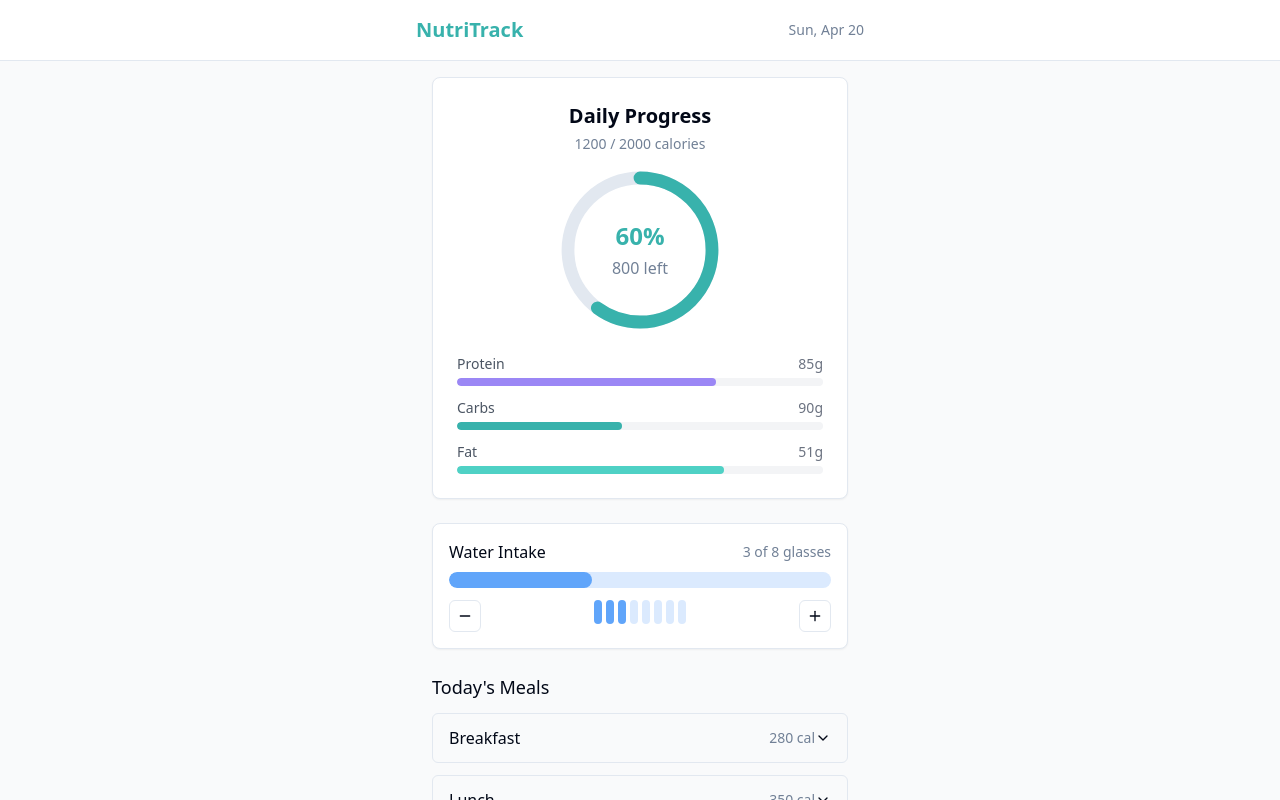
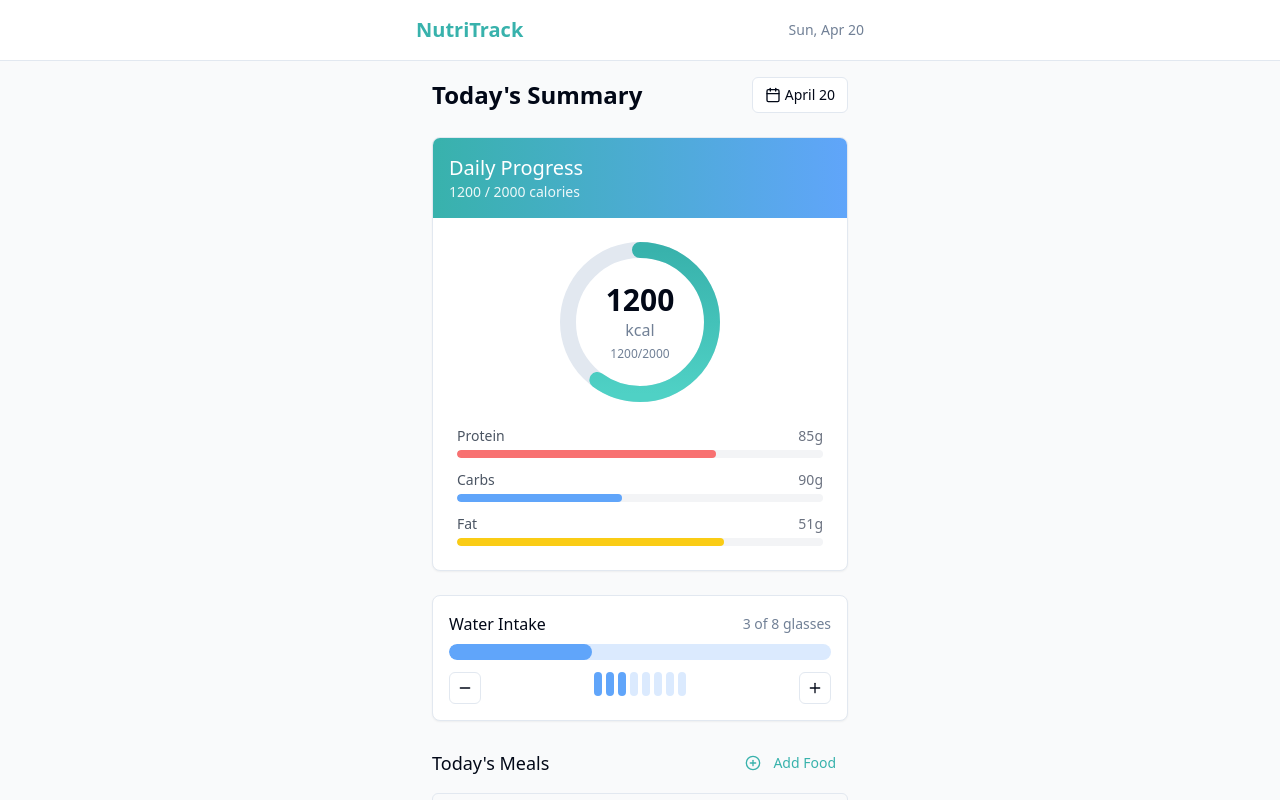
Before and after one commit to rossveerman/nutri-habit-track, a React (Vite) app: page / in a window 1280 px wide. Shown: the top 800 px of the page. Built offline with nearby package versions, Linux system fonts and the light colour scheme.

Commit message:
Refactor: Use references

```diff
--- a/src/App.tsx
+++ b/src/App.tsx
@@ -1,3 +1,4 @@
+
 import { Toaster } from "@/components/ui/toaster";
 import { Toaster as Sonner } from "@/components/ui/sonner";
 import { TooltipProvider } from "@/components/ui/tooltip";
@@ -8,6 +9,7 @@ import AddFood from "./pages/AddFood";
 import Profile from "./pages/Profile";
 import Layout from "./components/Layout";
 import NotFound from "./pages/NotFound";
+import FoodDetail from "./pages/FoodDetail";
 
 const queryClient = new QueryClient();
 
@@ -21,6 +23,7 @@ const App = () => (
           <Route path="/" element={<Index />} />
           <Route path="/add-food" element={<Layout><AddFood /></Layout>} />
           <Route path="/profile" element={<Layout><Profile /></Layout>} />
+          <Route path="/food/:id" element={<FoodDetail />} />
           {/* ADD ALL CUSTOM ROUTES ABOVE THE CATCH-ALL "*" ROUTE */}
           <Route path="*" element={<NotFound />} />
         </Routes>
--- a/src/components/CircularProgress.tsx
+++ b/src/components/CircularProgress.tsx
@@ -34,15 +34,33 @@ export function CircularProgress({
     ? `${remaining} left`
     : `${Math.abs(remaining)} over`;
 
-  // Color based on percentage
-  const getColor = () => {
-    if (percentage >= 100) return 'text-red-500';
-    if (percentage >= 90) return 'text-amber-500';
-    return 'text-nutritrack-teal';
+  // Color gradients for progress
+  const getGradient = () => {
+    if (percentage >= 100) return 'stroke-[url(#red-gradient)]';
+    if (percentage >= 90) return 'stroke-[url(#yellow-gradient)]';
+    return 'stroke-[url(#teal-gradient)]';
   };
 
   return (
     <div className={cn('relative flex items-center justify-center', sizeClasses[size], className)}>
+      {/* SVG Gradients */}
+      <svg width="0" height="0">
+        <defs>
+          <linearGradient id="teal-gradient" x1="0%" y1="0%" x2="100%" y2="0%">
+            <stop offset="0%" stopColor="#4fd1c5" />
+            <stop offset="100%" stopColor="#38b2ac" />
+          </linearGradient>
+          <linearGradient id="yellow-gradient" x1="0%" y1="0%" x2="100%" y2="0%">
+            <stop offset="0%" stopColor="#f6ad55" />
+            <stop offset="100%" stopColor="#ed8936" />
+          </linearGradient>
+          <linearGradient id="red-gradient" x1="0%" y1="0%" x2="100%" y2="0%">
+            <stop offset="0%" stopColor="#fc8181" />
+            <stop offset="100%" stopColor="#f56565" />
+          </linearGradient>
+        </defs>
+      </svg>
+
       {/* Background circle */}
       <svg className="w-full h-full" viewBox="0 0 100 100">
         <circle
@@ -51,7 +69,8 @@ export function CircularProgress({
           r="45"
           fill="none"
           stroke="#e2e8f0"
-          strokeWidth="8"
+          strokeWidth="10"
+          strokeLinecap="round"
         />
 
         {/* Progress circle */}
@@ -60,12 +79,11 @@ export function CircularProgress({
           cy="50"
           r="45"
           fill="none"
-          stroke="currentColor"
-          strokeWidth="8"
+          strokeWidth="10"
           strokeDasharray={circumference}
           strokeDashoffset={strokeDashoffset}
           strokeLinecap="round"
-          className={cn('transition-all duration-500 ease-in-out transform origin-center', getColor())}
+          className={cn('transition-all duration-500 ease-in-out', getGradient())}
           style={{
             transformBox: 'fill-box',
             transform: 'rotate(-90deg)',
@@ -76,19 +94,22 @@ export function CircularProgress({
 
       {showText && (
         <div className="absolute inset-0 flex flex-col items-center justify-center text-center">
-          <span className={cn('font-bold transition-colors', getColor(),
-            size === 'sm' ? 'text-base' :
-            size === 'md' ? 'text-xl' :
-            'text-2xl'
+          <span className={cn('font-bold',
+            size === 'sm' ? 'text-xl' :
+            size === 'md' ? 'text-2xl' :
+            'text-3xl'
           )}>
-            {Math.round(percentage)}%
+            {value}
           </span>
-          <span className={cn('text-nutritrack-gray mt-1',
+          <span className={cn('text-nutritrack-gray',
             size === 'sm' ? 'text-xs' :
             size === 'md' ? 'text-sm' :
             'text-base'
           )}>
-            {remainingText}
+            kcal
+          </span>
+          <span className={cn('text-nutritrack-gray mt-1 text-xs')}>
+            {value}/{max}
           </span>
         </div>
       )}
--- a/src/components/MealSection.tsx
+++ b/src/components/MealSection.tsx
@@ -1,5 +1,6 @@
 
 import React from 'react';
+import { useNavigate } from 'react-router-dom';
 import { Food, MealType } from '@/types';
 import {
   Accordion,
@@ -18,6 +19,7 @@ interface MealSectionProps {
 
 export function MealSection({ title, type, foods, onRemove }: MealSectionProps) {
   const totalCalories = foods.reduce((sum, food) => sum + food.calories, 0);
+  const navigate = useNavigate();
 
   return (
     <Accordion type="single" collapsible className="border rounded-md">
@@ -34,8 +36,14 @@ export function MealSection({ title, type, foods, onRemove }: MealSectionProps)
           ) : (
             <ul className="space-y-2">
               {foods.map((food) => (
-                <li key={food.id} className="flex items-center justify-between border-b border-gray-100 py-2">
-                  <div className="flex-1">
+                <li
+                  key={food.id}
+                  className="flex items-center justify-between border-b border-gray-100 py-2"
+                >
+                  <div
+                    className="flex-1 cursor-pointer"
+                    onClick={() => navigate(`/food/${food.id}`)}
+                  >
                     <p className="font-medium text-sm">{food.name}</p>
                     <div className="flex gap-3 text-xs text-nutritrack-gray">
                       <span>{food.servingSize}</span>
@@ -46,7 +54,10 @@ export function MealSection({ title, type, foods, onRemove }: MealSectionProps)
                     </div>
                   </div>
                   <button
-                    onClick={() => onRemove(food.id, type)}
+                    onClick={(e) => {
+                      e.stopPropagation();
+                      onRemove(food.id, type);
+                    }}
                     className="text-gray-400 hover:text-red-500 transition-colors"
                     aria-label="Remove food"
                   >
--- a/src/pages/Dashboard.tsx
+++ b/src/pages/Dashboard.tsx
@@ -1,10 +1,14 @@
 
 import React from 'react';
+import { useNavigate } from 'react-router-dom';
 import CircularProgress from '@/components/CircularProgress';
 import MacroBar from '@/components/MacroBar';
 import MealSection from '@/components/MealSection';
 import WaterTracker from '@/components/WaterTracker';
 import { useNutriTrack } from '@/hooks/useNutriTrack';
+import { Card, CardContent } from '@/components/ui/card';
+import { Button } from '@/components/ui/button';
+import { CalendarIcon, PlusCircle } from 'lucide-react';
 
 export function Dashboard() {
   const {
@@ -14,15 +18,30 @@ export function Dashboard() {
     updateWaterIntake
   } = useNutriTrack();
 
+  const navigate = useNavigate();
+
   return (
     <div className="space-y-6">
-      <div className="bg-white rounded-lg shadow-sm border p-6">
-        <div className="flex flex-col items-center">
-          <h2 className="text-xl font-semibold mb-1">Daily Progress</h2>
-          <p className="text-nutritrack-gray text-sm mb-4">
+      {/* Header section */}
+      <div className="flex justify-between items-center">
+        <h1 className="text-2xl font-bold">Today's Summary</h1>
+        <Button variant="outline" size="sm" className="flex items-center gap-1">
+          <CalendarIcon size={16} />
+          <span>April 20</span>
+        </Button>
+      </div>
+
+      {/* Calories and macros card */}
+      <Card className="overflow-hidden">
+        <div className="bg-gradient-to-r from-nutritrack-teal to-blue-400 p-4 text-white">
+          <h2 className="text-xl font-medium">Daily Progress</h2>
+          <p className="text-sm opacity-90">
             {todayData.totalCalories} / {todayData.goal} calories
           </p>
+        </div>
 
+        <CardContent className="p-6">
+          <div className="flex flex-col items-center">
             <CircularProgress
               value={todayData.totalCalories}
               max={todayData.goal}
@@ -34,23 +53,24 @@ export function Dashboard() {
                 label="Protein"
                 value={todayData.totalProtein}
                 max={120}
-              color="bg-nutritrack-purple"
+                color="bg-red-400"
               />
               <MacroBar
                 label="Carbs"
                 value={todayData.totalCarbs}
                 max={200}
-              color="bg-nutritrack-teal"
+                color="bg-blue-400"
               />
               <MacroBar
                 label="Fat"
                 value={todayData.totalFat}
                 max={70}
-              color="bg-nutritrack-mint"
+                color="bg-yellow-400"
               />
             </div>
           </div>
-      </div>
+        </CardContent>
+      </Card>
 
       <WaterTracker
         current={user.waterIntake}
@@ -59,7 +79,18 @@ export function Dashboard() {
       />
 
       <div className="space-y-3">
+        <div className="flex justify-between items-center">
           <h3 className="font-medium text-lg">Today's Meals</h3>
+          <Button
+            variant="ghost"
+            size="sm"
+            onClick={() => navigate('/add-food')}
+            className="text-nutritrack-teal"
+          >
+            <PlusCircle size={16} className="mr-1" />
+            Add Food
+          </Button>
+        </div>
 
         <MealSection
           title="Breakfast"
--- /dev/null
+++ b/src/pages/FoodDetail.tsx
@@ -0,0 +1,174 @@
+
+import React, { useState } from 'react';
+import { useNavigate, useParams } from 'react-router-dom';
+import { ArrowLeft, Edit, Heart } from 'lucide-react';
+import { Button } from '@/components/ui/button';
+import { Card } from '@/components/ui/card';
+import { Separator } from '@/components/ui/separator';
+import { useNutriTrack } from '@/hooks/useNutriTrack';
+import Layout from '@/components/Layout';
+import MacroBar from '@/components/MacroBar';
+
+export function FoodDetail() {
+  const { id } = useParams();
+  const navigate = useNavigate();
+  const { todayData } = useNutriTrack();
+  const [healthScore] = useState(7);
+
+  // Find the food item across all meal types
+  const findFood = () => {
+    for (const mealType of Object.keys(todayData.meals)) {
+      const food = todayData.meals[mealType as keyof typeof todayData.meals].find(
+        item => item.id === id
+      );
+      if (food) return food;
+    }
+    return null;
+  };
+
+  const food = findFood();
+
+  if (!food) {
+    return (
+      <Layout>
+        <div className="text-center p-8">
+          <h2 className="text-xl font-semibold mb-2">Food Not Found</h2>
+          <p className="text-gray-500 mb-4">The requested food item could not be found.</p>
+          <Button onClick={() => navigate('/')}>Return to Dashboard</Button>
+        </div>
+      </Layout>
+    );
+  }
+
+  return (
+    <Layout>
+      <div className="space-y-4">
+        <div className="flex items-center justify-between">
+          <Button variant="ghost" size="icon" onClick={() => navigate('/')}>
+            <ArrowLeft size={20} />
+          </Button>
+          <h1 className="text-xl font-semibold">{food.name}</h1>
+          <Button variant="ghost" size="icon">
+            <Heart size={20} />
+          </Button>
+        </div>
+
+        <div className="relative rounded-lg overflow-hidden bg-gray-100 h-48 flex items-center justify-center">
+          <img
+            src="https://images.unsplash.com/photo-1582562124811-c09040d0a901"
+            alt={food.name}
+            className="w-full h-full object-cover"
+          />
+        </div>
+
+        <Card className="p-4 rounded-xl">
+          <div className="grid grid-cols-2 gap-4">
+            <div className="space-y-1">
+              <p className="text-sm text-gray-500">Calories</p>
+              <div className="flex items-end">
+                <span className="text-2xl font-semibold">{food.calories}</span>
+                <span className="text-sm text-gray-400 ml-1">kcal</span>
+              </div>
+            </div>
+
+            <div className="space-y-1">
+              <p className="text-sm text-gray-500">Portion</p>
+              <div className="flex items-center space-x-2">
+                <Button variant="outline" size="sm" className="h-8 w-8 p-0">-</Button>
+                <span className="text-lg">{food.quantity}</span>
+                <Button variant="outline" size="sm" className="h-8 w-8 p-0">+</Button>
+              </div>
+            </div>
+          </div>
+
+          <Separator className="my-4" />
+
+          <div className="space-y-4">
+            <div className="flex justify-between items-center">
+              <div className="flex items-center space-x-2">
+                <div className="w-6 h-6 rounded-full bg-red-400 flex items-center justify-center text-white text-xs">P</div>
+                <span>Protein</span>
+              </div>
+              <div className="flex items-center space-x-2">
+                <span className="font-medium">{food.protein}g</span>
+                <Button size="sm" variant="ghost" className="h-6 w-6 p-0">
+                  <Edit size={12} />
+                </Button>
+              </div>
+            </div>
+
+            <div className="flex justify-between items-center">
+              <div className="flex items-center space-x-2">
+                <div className="w-6 h-6 rounded-full bg-yellow-400 flex items-center justify-center text-white text-xs">F</div>
+                <span>Fat</span>
+              </div>
+              <div className="flex items-center space-x-2">
+                <span className="font-medium">{food.fat}g</span>
+                <Button size="sm" variant="ghost" className="h-6 w-6 p-0">
+                  <Edit size={12} />
+                </Button>
+              </div>
+            </div>
+
+            <div className="flex justify-between items-center">
+              <div className="flex items-center space-x-2">
+                <div className="w-6 h-6 rounded-full bg-blue-400 flex items-center justify-center text-white text-xs">C</div>
+                <span>Carbs</span>
+              </div>
+              <div className="flex items-center space-x-2">
+                <span className="font-medium">{food.carbs}g</span>
+                <Button size="sm" variant="ghost" className="h-6 w-6 p-0">
+                  <Edit size={12} />
+                </Button>
+              </div>
+            </div>
+          </div>
+
+          <Separator className="my-4" />
+
+          <div className="space-y-2">
+            <div className="flex justify-between">
+              <span className="text-gray-500">Health Score</span>
+              <div className="flex items-center space-x-1">
+                <div className="w-8 h-8 rounded-full bg-pink-500 text-white flex items-center justify-center">
+                  <Heart size={16} />
+                </div>
+                <span className="font-semibold">{healthScore}/10</span>
+              </div>
+            </div>
+
+            <Button variant="outline" className="w-full">Fix Results</Button>
+          </div>
+        </Card>
+
+        <div className="space-y-2">
+          <h3 className="text-lg font-medium">Nutritional Content</h3>
+          <Card className="p-4">
+            <div className="space-y-3">
+              <MacroBar
+                label="Protein"
+                value={food.protein}
+                max={50}
+                color="bg-red-400"
+              />
+              <MacroBar
+                label="Carbs"
+                value={food.carbs}
+                max={200}
+                color="bg-blue-400"
+              />
+              <MacroBar
+                label="Fat"
+                value={food.fat}
+                max={70}
+                color="bg-yellow-400"
+              />
+            </div>
+          </Card>
+        </div>
+      </div>
+    </Layout>
+  );
+}
+
+export default FoodDetail;
```
Lines whose indentation alone changed are shown as unchanged.
